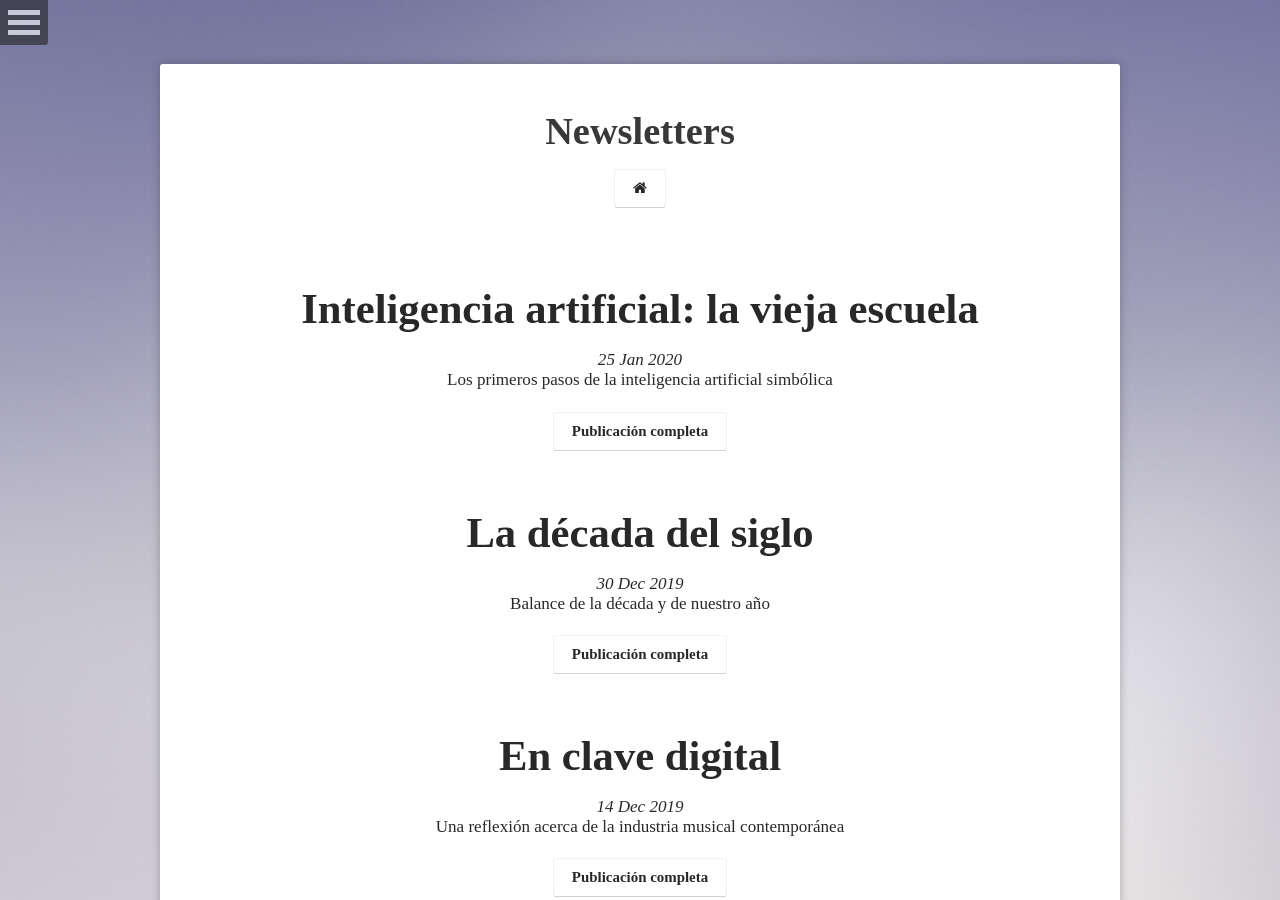
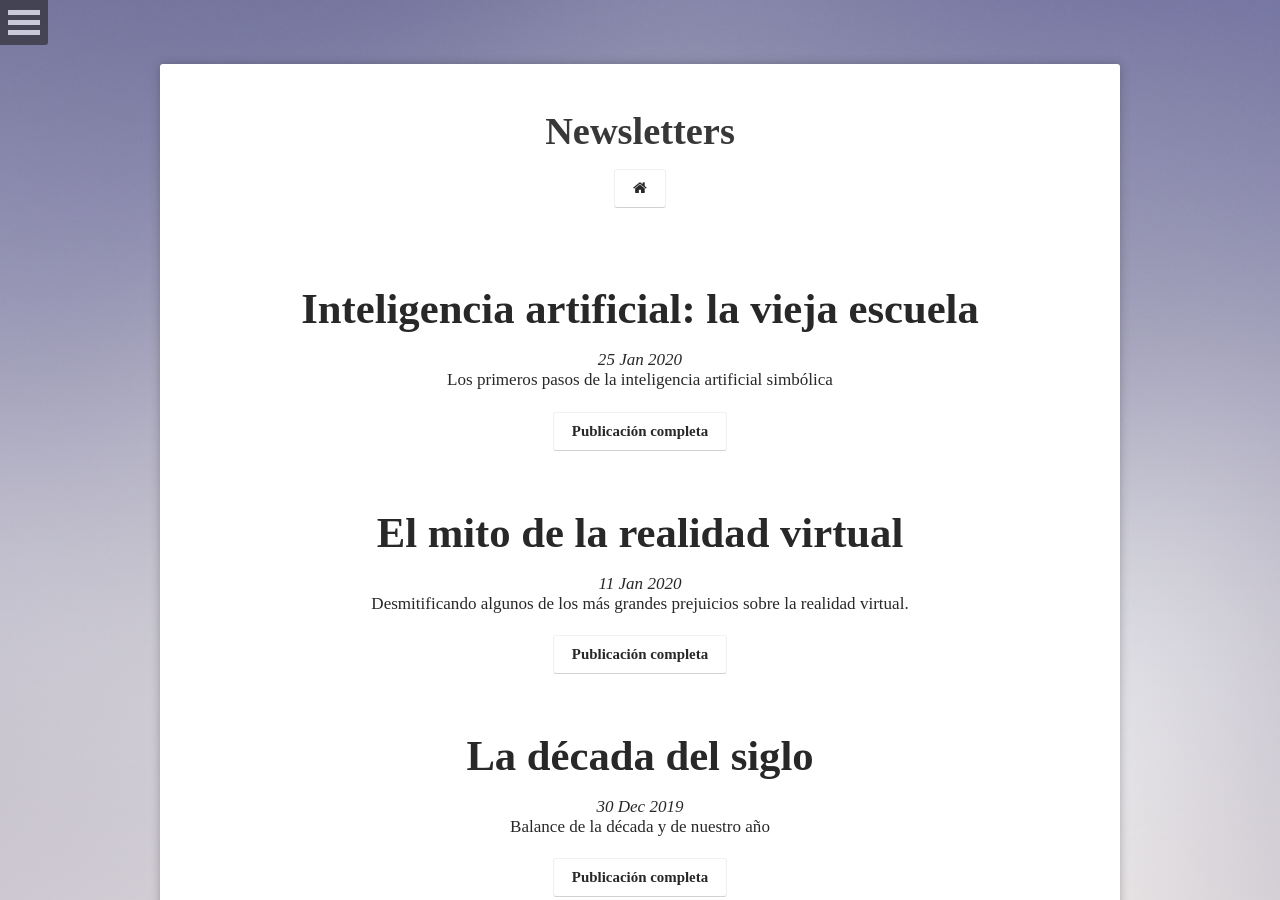
Before and after one commit to filosofiadelfuturo/filosofiadelfuturo.com, a Jekyll site: the page built from archive/index.md, in a window 1280 px wide and 900 px high. Built offline with Jekyll 4.4.1, drawn with Linux system fonts in a browser that asks for light colours; some of the changed text lies outside the part shown.

Commit message:
typo corrections

```diff
--- a/_posts/2020-01-11-mito_realidad_virtual.md
+++ b/_posts/2020-01-11-mito_realidad_virtual.md
@@ -1,9 +1,9 @@
 ---
 layout: post
 title: "El mito de la realidad virtual"
-date: 2019-01-11
+date: 2020-01-11
 authors: "Joaquín Bardauil"
-excerpt: "Esmitificando algunos de los más grandes prejuicios sobre la realidad virtual."
+excerpt: "Desmitificando algunos de los más grandes prejuicios sobre la realidad virtual."
 tags: [tecnología]
 ---
 Muchxs de nosotrxs escuchamos alguna vez la idea de que, con el desarrollo y la difusión de la realidad virtual, existe la posibilidad de que nos veamos cada vez más inmersos en esta tecnología, y que pase a formar una parte cada vez más integral de nuestras vidas. La idea ya es moneda corriente en la ciencia ficción, siendo un claro ejemplo el tan citado libro de William Gibson, Neuromancer, en donde Case, el protagonista de la novela, desdeña su vida corpórea fuera de la realidad virtual, y en cambio preferiría pasar su tiempo íntegramente allí.
```
